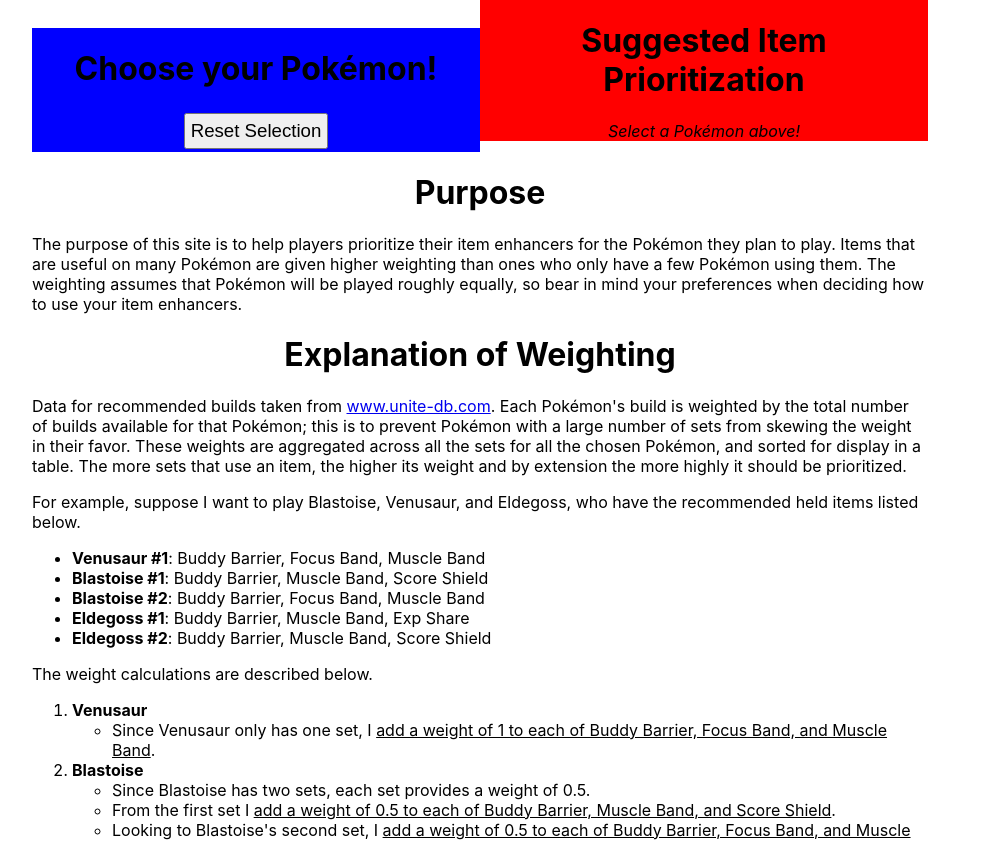
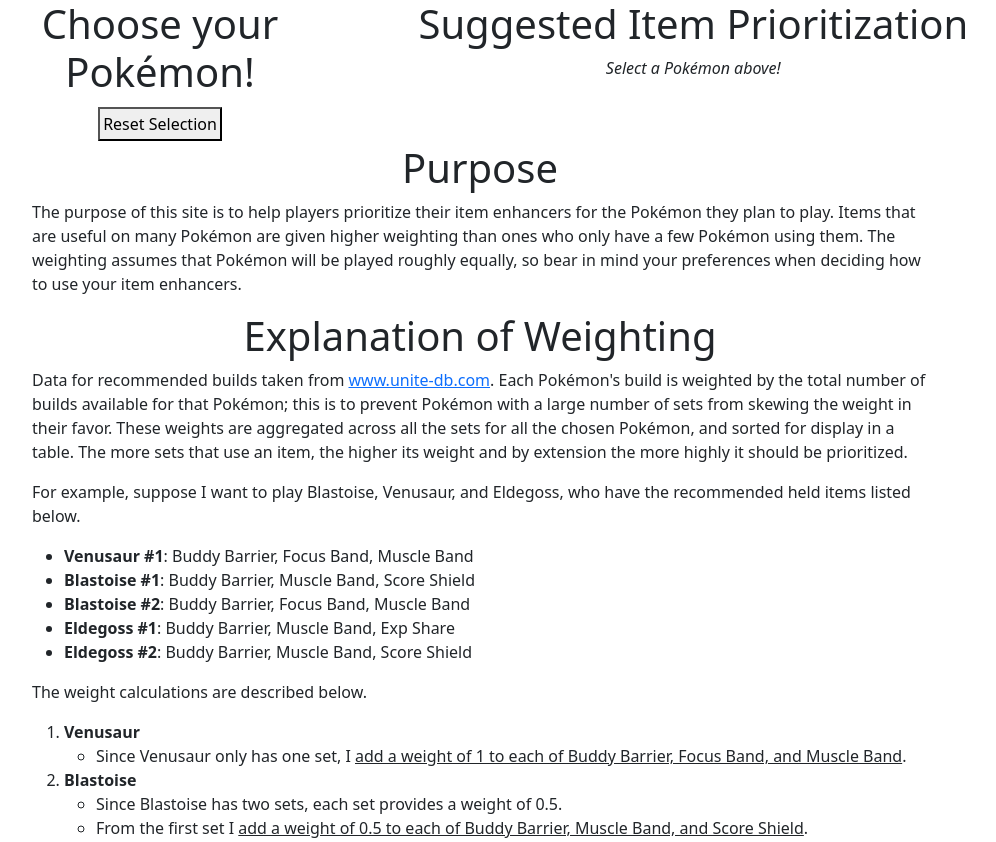
Before and after one commit to aturfah/unite-item-prioritization, a React (Create React App) app: page / in a window 1280 px wide. Shown: the top 842 px of the page, without its empty margins (160-1156 px from the left). Built offline with nearby package versions, Linux system fonts and the light colour scheme; no server answers.

Commit message:
BOOTSTRAP STYLING

```diff
--- a/package.json
+++ b/package.json
@@ -7,6 +7,7 @@
     "@testing-library/jest-dom": "^5.14.1",
     "@testing-library/react": "^11.2.7",
     "@testing-library/user-event": "^12.8.3",
+    "bootstrap": "^5.2.3",
     "react": "^17.0.2",
     "react-dom": "^17.0.2",
     "react-scripts": "4.0.3",
--- a/src/App.css
+++ b/src/App.css
@@ -45,24 +45,3 @@
     transform: rotate(360deg);
   }
 }
-
-div.left-col {
-  width: 35%;
-  display: inline-block;
-  margin-left: 10%;
-  background-color: blue;
-  height: 100%;
-}
-
-div.right-col {
-  width: 35%;
-  display: inline-block;
-  height: 100%;
-  margin-right: 10%;
-  background-color: red;
-}
-
-div.functional-portion {
-  min-height: 100px;
-  margin-bottom: 5px;
-}
--- a/src/App.js
+++ b/src/App.js
@@ -1,10 +1,11 @@
+import 'bootstrap/dist/css/bootstrap.css';
 import PageLayout from './src/pageLayout';
 import './App.css';
 
 function App() {
   return (
     <div className="App">
-        <div className="functional-portion">
+        <div className="container-fluid">
           <PageLayout />
         </div>
         <div className="misc">
--- a/src/css/pageLayout.css
+++ b/src/css/pageLayout.css
@@ -1,8 +1,8 @@
 div.page-layout {}
 
 div.pokemon-display {
-    margin-left: 15%;
-    margin-right: 15%;
+    margin-left: 5%;
+    margin-right: 5%;
 }
 
 div.pokemon-icon {
@@ -11,8 +11,8 @@
 }
 
 img.select-img {
-    display: block;
-    width: 100px;
+    display: inline-block;
+    width: 61px;
     text-align: center;
 }
 
@@ -28,8 +28,8 @@
 }
 
 div.weight-table {
-    margin-left: 15%;
-    margin-right: 15%;
+    margin-left: 5%;
+    margin-right: 5%;
     display: inline-flex;
 }
 
@@ -43,7 +43,7 @@
 
 .weight-table-cell {
     padding: 5px;
-    max-width: 500px;
+    /* max-width: 500px; */
 }
 
 .soon-pkmn {
@@ -52,12 +52,29 @@
 }
 
 .reset-button {
-    padding: 5px;
+    padding: 3px;
     margin: 3px;
-    font-size: 14pt;
+    font-size: 12pt;
 }
 
 .name-cell {
     padding-right: 2.5%;
     padding-left: 2.5%;
+    max-width: 200px;
 }
+
+
+div.left-col {
+    /* background-color: blue; */
+    /* max-height: 500px; */
+    position: relative;
+    height: relative;
+  }
+
+  div.right-col {
+    /* background-color: red; */
+    padding-bottom: 1%;
+    /* max-height: 500px; */
+    max-height: 750px;
+    overflow-y: auto;
+  }
--- a/src/src/pageLayout.js
+++ b/src/src/pageLayout.js
@@ -1,3 +1,4 @@
+import 'bootstrap/dist/css/bootstrap.css';
 import React, {Component} from "react";
 import { weightItemUsage } from "./count";
 import '../css/pageLayout.css';
@@ -118,15 +119,16 @@
         }
         return <div className="page-layout">
 
-            <div>
-                <div className="left-col">
+            <div className='row'>
+                <div className="col-1"></div>
+                <div className="left-col col-md-4 col-s-10">
                     <h1>Choose your Pok&eacute;mon!</h1>
                     <div>
                         <button className="reset-button" onClick={this._resetPokemon}>Reset Selection</button>
                     </div>
                     {this._generatePokemonNameDisplay()}
                 </div>
-                <div className="right-col">
+                <div className="right-col col-md-6 col-s-10">
                     <h1>Suggested Item Prioritization</h1>
                     <div className="weight-table">
                         {itemTable}
```
